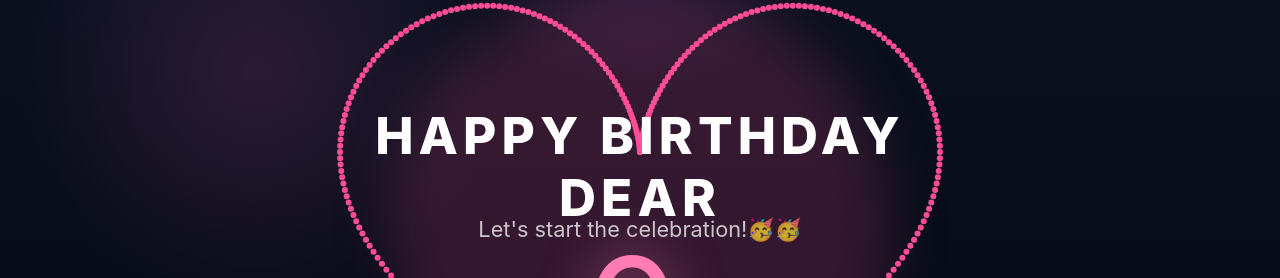
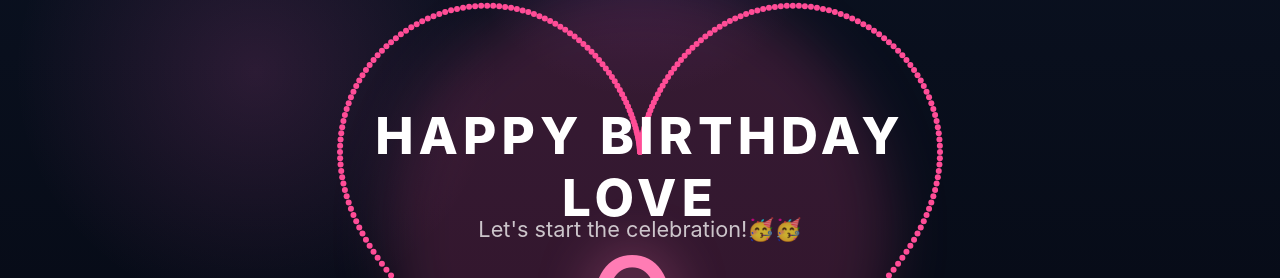
Before and after one commit to Zettai-Kiron/BirthdayGift-Test, a React (Vite) app: page / in a window 1280 px wide. Shown: the part 88-366 px from the top of the page. Built offline with nearby package versions, Linux system fonts and the light colour scheme.

Commit message:
Text update again

```diff
--- a/src/App.jsx
+++ b/src/App.jsx
@@ -99,7 +99,7 @@ function HeartIntro({ onComplete }) {
     <div className="hero-screen">
       <canvas ref={canvasRef} className="heart-canvas" />
       <div className="countdown">{count >= 0 ? count : ''}</div>
-      <div className="hero-text">Happy Birthday Dear</div>
+      <div className="hero-text">Happy Birthday Love</div>
       <div className="subtext">Let's start the celebration!🥳🥳</div>
     </div>
   );
@@ -289,7 +289,7 @@ function Fireworks() {
     <div className="fireworks-screen">
       <canvas ref={canvasRef} className="fireworks-canvas" />
       <div className="final-message">
-        <h1>Happy Birthday Dear!</h1>
+        <h1>Happy Birthday ❤️!</h1>
         <p>The Story continues. The future is definitely going to be great</p>
       </div>
     </div>
```
